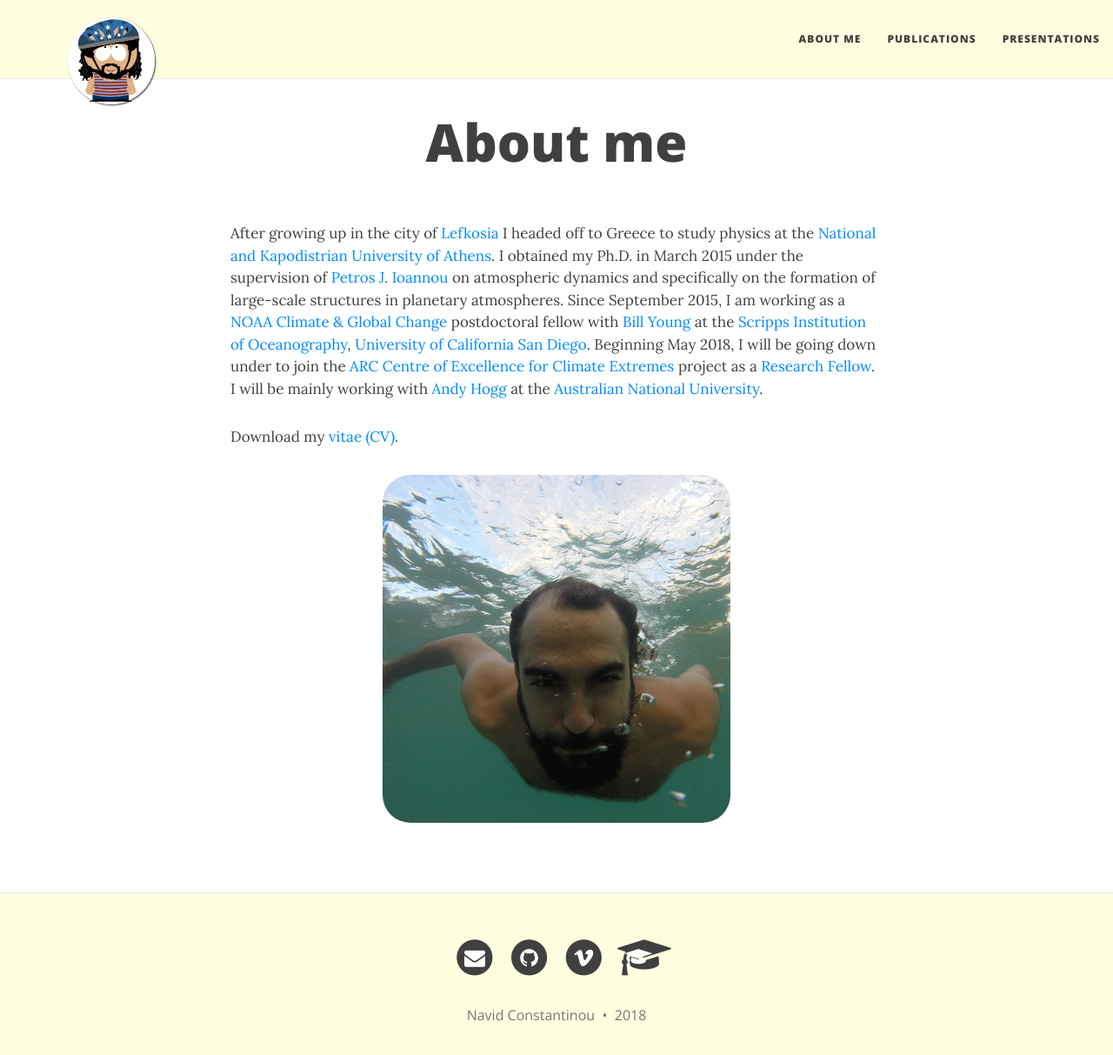
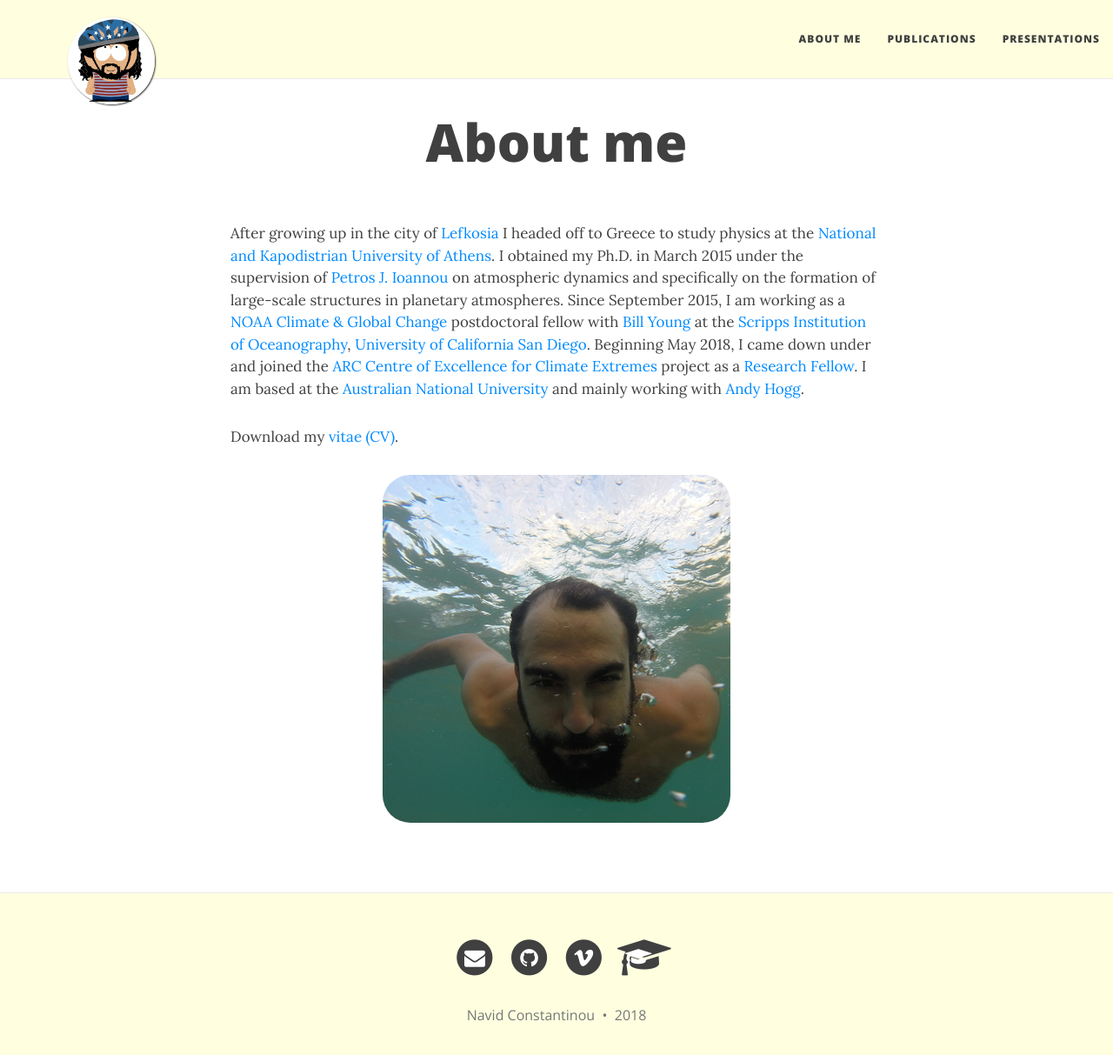
Before and after one commit to navidcy/navidcy.github.io, a Jekyll site: the page built from aboutme.md, in a window 1280 px wide and 1229 px high. Shown: the top 1213 px of the window at 87% size. Built offline with Jekyll 4.4.1, drawn with Linux system fonts in a browser that asks for light colours; nearby versions of some CDN libraries.

Commit message:
changed future to present

```diff
--- a/aboutme.md
+++ b/aboutme.md
@@ -5,7 +5,7 @@ title: About me
 ---
 
 
-After growing up in the city of [Lefkosia][lefkosia-site] I headed off to Greece to study physics at the [National and Kapodistrian University of Athens][uoa-site]. I obtained my Ph.D. in March 2015 under the supervision of [Petros J. Ioannou][pji-site] on atmospheric dynamics and specifically on the formation of large-scale structures in planetary atmospheres. Since September 2015, I am working as a [NOAA Climate & Global Change][noaa-site] postdoctoral fellow with [Bill Young][bill-site] at the [Scripps Institution of Oceanography][scripps-site], [University of California San Diego][ucsd-site]. Beginning May 2018, I will be going down under to join the [ARC Centre of Excellence for Climate Extremes][arc-site] project as a [Research Fellow][arc-profile]. I will be mainly working with [Andy Hogg][andy-site] at the [Australian National University][anu-site].
+After growing up in the city of [Lefkosia][lefkosia-site] I headed off to Greece to study physics at the [National and Kapodistrian University of Athens][uoa-site]. I obtained my Ph.D. in March 2015 under the supervision of [Petros J. Ioannou][pji-site] on atmospheric dynamics and specifically on the formation of large-scale structures in planetary atmospheres. Since September 2015, I am working as a [NOAA Climate & Global Change][noaa-site] postdoctoral fellow with [Bill Young][bill-site] at the [Scripps Institution of Oceanography][scripps-site], [University of California San Diego][ucsd-site]. Beginning May 2018, I came down under and joined the [ARC Centre of Excellence for Climate Extremes][arc-site] project as a [Research Fellow][arc-profile]. I am based at the [Australian National University][anu-site] and mainly working with [Andy Hogg][andy-site].
 
 Download my [vitae (CV)](http://nbviewer.jupyter.org/github/navidcy/NavidVitae/blob/master/cv.pdf).
 
```
